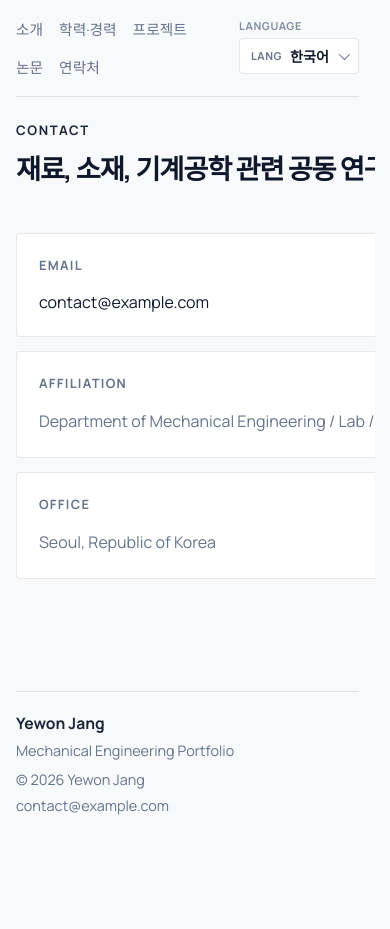
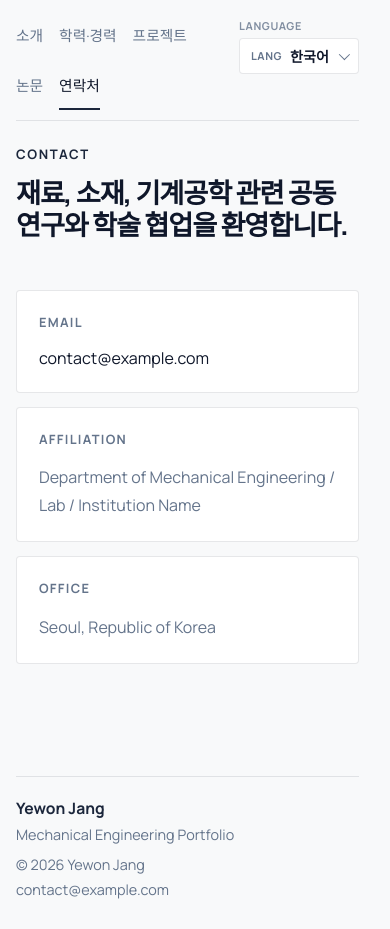
Before and after one commit to minwoo1119/yewon-jang, a Next.js app in the folder frontend/: page /contact in a window 390 px wide. Before the commit the page ends 844 px from the top, so only its background shows below. Built offline with nearby package versions, Linux system fonts and the light colour scheme; no server answers.

Commit message:
fix: 페이지 수정

```diff
--- a/frontend/src/app/background/page.tsx
+++ b/frontend/src/app/background/page.tsx
@@ -16,8 +16,8 @@ export default function BackgroundPage() {
         </div>
 
         <div className={styles.timeline}>
-          {data.backgroundItems.map((item) => (
-            <article key={`${item.year}-${item.title}`} className={styles.timelineItem}>
+          {data.backgroundItems.map((item, index) => (
+            <article key={`background-entry-${index}`} className={styles.timelineItem}>
               <span className={styles.timelineYear}>{item.year}</span>
               <div>
                 <h3>{item.title}</h3>
--- a/frontend/src/app/components/site-shell.tsx
+++ b/frontend/src/app/components/site-shell.tsx
@@ -2,6 +2,7 @@
 
 import { useEffect, useRef, useState } from "react";
 import Link from "next/link";
+import { usePathname } from "next/navigation";
 import styles from "../page.module.css";
 import { usePortfolio } from "../portfolio-store";
 
@@ -11,6 +12,7 @@ type SiteShellProps = {
 
 export default function SiteShell({ children }: SiteShellProps) {
   const { data, locale, setLocale } = usePortfolio();
+  const pathname = usePathname();
   const [isLocaleOpen, setIsLocaleOpen] = useState(false);
   const localeMenuRef = useRef<HTMLDivElement | null>(null);
   const emailItem = data.contactItems.find((item) => {
@@ -59,7 +61,11 @@ export default function SiteShell({ children }: SiteShellProps) {
       <header className={styles.header}>
         <nav className={styles.nav}>
           {navItems.map((item) => (
-            <Link key={item.href} href={item.href}>
+            <Link
+              key={item.href}
+              href={item.href}
+              className={pathname === item.href ? styles.navLinkActive : styles.navLink}
+            >
               {item.label}
             </Link>
           ))}
--- a/frontend/src/app/contact/page.tsx
+++ b/frontend/src/app/contact/page.tsx
@@ -10,14 +10,14 @@ export default function ContactPage() {
   return (
     <SiteShell>
       <section className={styles.section}>
-        <div className={styles.sectionHeading}>
+        <div className={`${styles.sectionHeading} ${styles.sectionHeadingWide}`}>
           <p className={styles.sectionEyebrow}>Contact</p>
           <h2>{data.contactTitle}</h2>
         </div>
 
         <div className={styles.contactGrid}>
-          {data.contactItems.map((item) => (
-            <article key={item.label} className={styles.contactItem}>
+          {data.contactItems.map((item, index) => (
+            <article key={`contact-card-${index}`} className={styles.contactItem}>
               <span>{item.label}</span>
               {item.href ? <a href={item.href}>{item.value}</a> : <p>{item.value}</p>}
             </article>
--- a/frontend/src/app/page.module.css
+++ b/frontend/src/app/page.module.css
@@ -30,6 +30,42 @@
   font-size: 0.92rem;
   color: var(--text-muted);
   margin-right: auto;
+}
+
+.navLink,
+.navLinkActive {
+  position: relative;
+  display: inline-flex;
+  align-items: center;
+  min-height: 34px;
+  transition:
+    color 180ms ease,
+    opacity 180ms ease;
+}
+
+.navLink::after,
+.navLinkActive::after {
+  content: "";
+  position: absolute;
+  left: 0;
+  bottom: -8px;
+  width: 100%;
+  height: 2px;
+  background: var(--accent);
+  transform-origin: left center;
+  transition:
+    transform 180ms ease,
+    opacity 180ms ease;
+}
+
+.navLink::after {
+  opacity: 0;
+  transform: scaleX(0.2);
+}
+
+.navLinkActive::after {
+  opacity: 1;
+  transform: scaleX(1);
 }
 
 .localeMenu {
@@ -157,15 +193,19 @@
   color: var(--text-muted);
 }
 
-.nav a {
-  transition:
-    color 180ms ease,
-    opacity 180ms ease;
+.navLink:hover,
+.navLinkActive:hover {
+  color: var(--text-primary);
+  opacity: 0.72;
 }
 
-.nav a:hover {
+.navLink:hover::after {
+  opacity: 1;
+  transform: scaleX(1);
+}
+
+.navLinkActive {
   color: var(--text-primary);
-  opacity: 0.72;
 }
 
 .main {
@@ -221,7 +261,7 @@
   font-weight: 800;
   line-height: 0.98;
   letter-spacing: -0.05em;
-  text-wrap: nowrap;
+  text-wrap: balance;
 }
 
 .heroRole {
@@ -288,12 +328,21 @@
 }
 
 .sectionHeading h2 {
-  max-width: none;
+  width: 100%;
+  max-width: 100%;
   font-size: clamp(1.7rem, 3vw, 2.5rem);
   font-weight: 800;
   line-height: 1.2;
   letter-spacing: -0.04em;
-  text-wrap: nowrap;
+  text-wrap: pretty;
+  overflow-wrap: anywhere;
+}
+
+.sectionHeadingWide h2 {
+  width: 100%;
+  max-width: 100%;
+  text-wrap: pretty;
+  overflow-wrap: anywhere;
 }
 
 .panel,
@@ -481,6 +530,7 @@
   font-size: 1.22rem;
   line-height: 1.3;
   letter-spacing: -0.02em;
+  text-wrap: pretty;
 }
 
 .awardList {
@@ -958,6 +1008,12 @@
     text-wrap: balance;
   }
 
+  .sectionHeadingWide h2 {
+    max-width: 100%;
+    text-wrap: pretty;
+    overflow-wrap: anywhere;
+  }
+
   .panel,
   .listCard,
   .contactCard,
--- a/frontend/src/app/projects/page.tsx
+++ b/frontend/src/app/projects/page.tsx
@@ -10,14 +10,14 @@ export default function ProjectsPage() {
   return (
     <SiteShell>
       <section className={styles.section}>
-        <div className={styles.sectionHeading}>
+        <div className={`${styles.sectionHeading} ${styles.sectionHeadingWide}`}>
           <p className={styles.sectionEyebrow}>Research Projects</p>
           <h2>{data.projectsTitle}</h2>
         </div>
 
         <div className={styles.projectGrid}>
           {data.projects.map((project, index) => (
-            <article key={project.title} className={styles.projectCard}>
+            <article key={`project-card-${index}`} className={styles.projectCard}>
               <div
                 className={index % 2 === 0 ? styles.projectImage : styles.projectImageAlt}
                 style={
--- a/frontend/src/app/publications/page.tsx
+++ b/frontend/src/app/publications/page.tsx
@@ -22,8 +22,8 @@ export default function PublicationsPage() {
             <div className={styles.publicationList}>
               {data.publications
                 .filter((item) => item.year === year)
-                .map((item) => (
-                  <article key={`${item.year}-${item.title}`} className={styles.listCard}>
+                .map((item, index) => (
+                  <article key={`publication-${year}-${index}`} className={styles.listCard}>
                     <div className={styles.metaRow}>
                       <span>{item.type}</span>
                       <span>{item.role}</span>
```
Also changed, not shown: frontend/src/app/manage/page.tsx (+6 -7 lines), frontend/src/app/page.tsx (+7 -7 lines).
